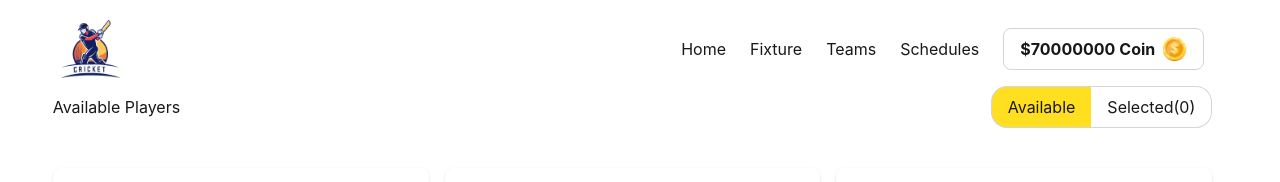
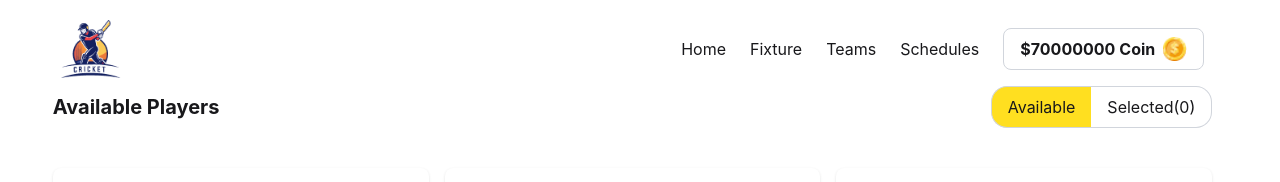
Before and after one commit to MDFAHAD721/My-Dream-Eleven, a React (Vite) app: page / in a window 1280 px wide. Shown: the top 182 px of the page. Built offline with nearby package versions, Linux system fonts and the light colour scheme.

Commit message:
added some of functionalities

```diff
--- a/src/App.jsx
+++ b/src/App.jsx
@@ -13,7 +13,6 @@ const playersPromise = DreamPlayers();
 
 function App() {
   const [availableBalance, setAvailableBalance] = useState(70000000);
-  // console.log("CurrentBalance =", availableBalance);
   const [toggle, setToggle] = useState(true);
   const [purchasedPlayers, setPurchasedPlayers] = useState([]);
   const handleRemovePlayer = (playerId) => {
@@ -31,7 +30,9 @@ function App() {
       <Navbar availableBalance={availableBalance}></Navbar>
 
       <div className=" w-11/12 mx-auto flex justify-between items-center mb-10">
-        <h2>Available Players</h2>
+        <h2 className="text-xl font-bold">{
+          toggle ? "Available Players" : `Selected Players (${purchasedPlayers.length}/16)`
+          }</h2>
         <div className="flex">
           <button
             onClick={() => setToggle(true)}
--- a/src/components/selectedPlayers/selectedPlayers.jsx
+++ b/src/components/selectedPlayers/selectedPlayers.jsx
@@ -2,7 +2,7 @@ const selectedPlayers = ({ purchasedPlayers, handleRemovePlayer }) => {
   console.log(purchasedPlayers);
   return (
     <div className="w-11/12 mx-auto min-h-screen">
-      <h2>Selected Players ({purchasedPlayers.length})</h2>
+
 
       {purchasedPlayers.map((player) => (
         <div
```
